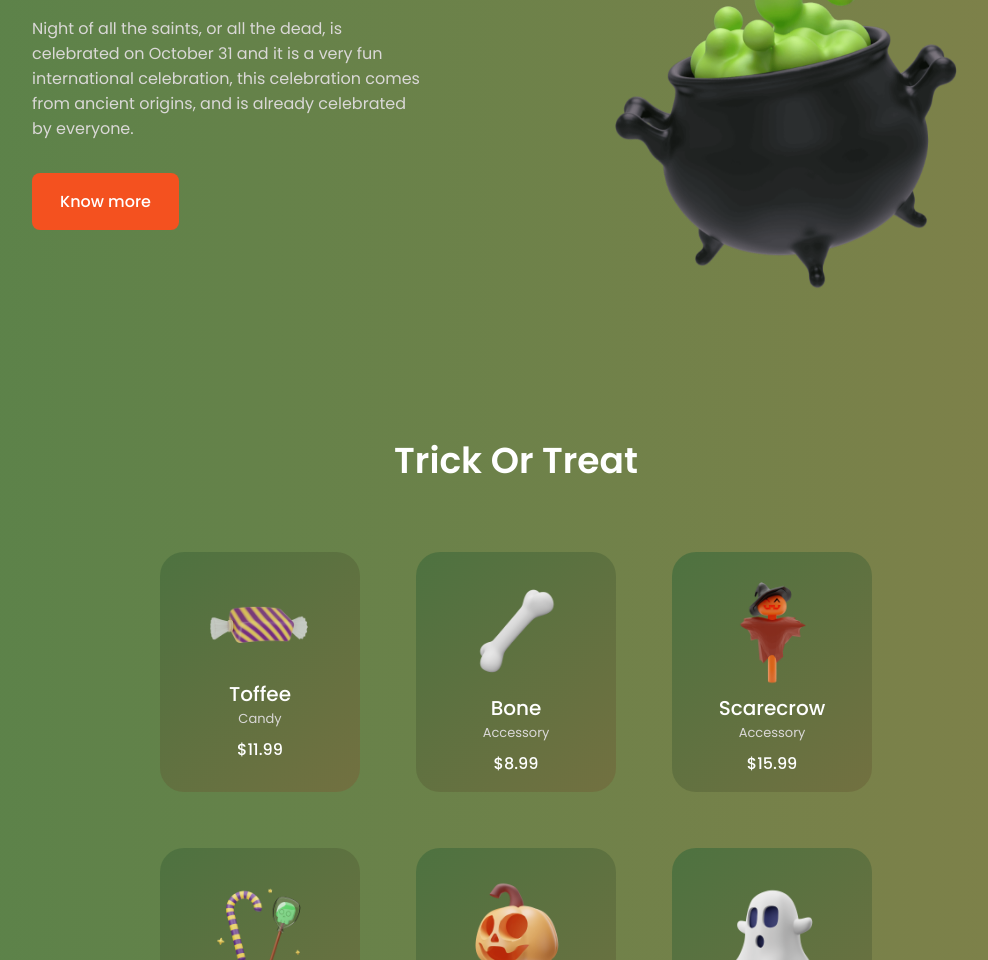
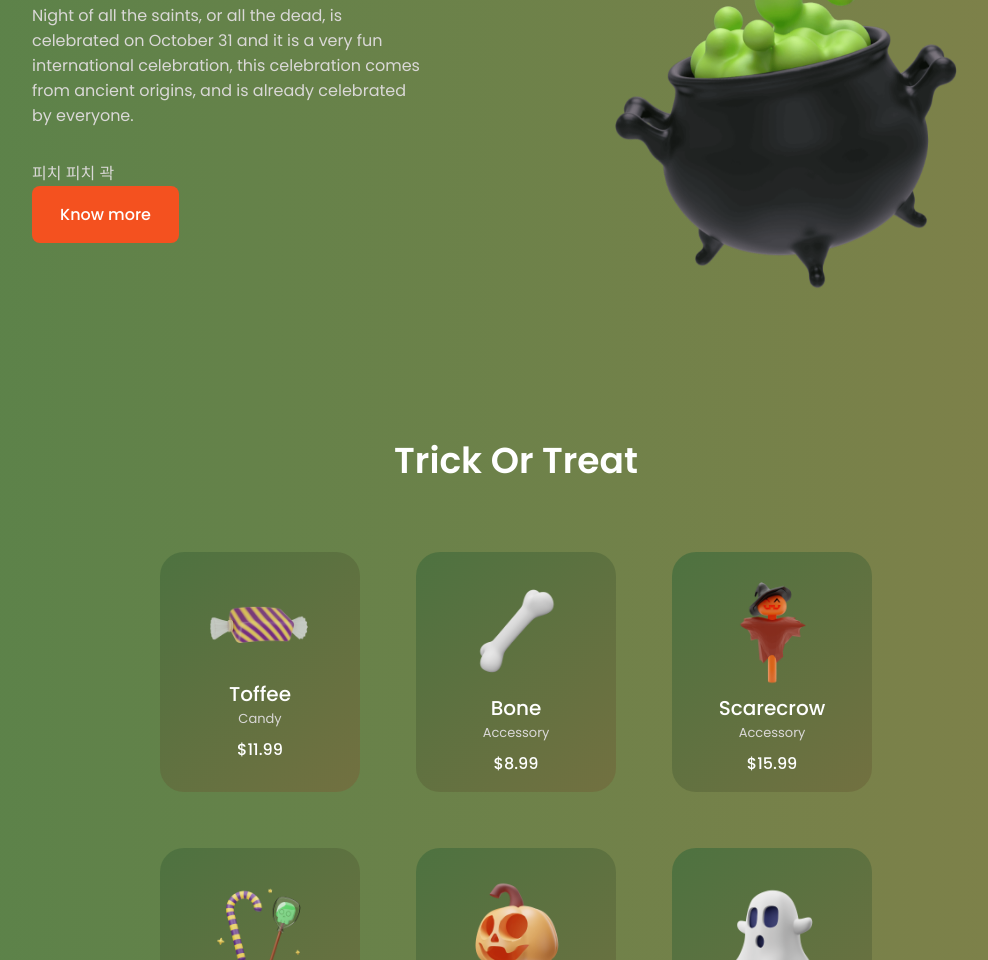
Before and after one commit to pichikwack/abm_newsletter, a plain HTML site: page index.html in a window 1280 px wide. Shown: the part 1635-2595 px from the top of the page, without its empty margins (124-1112 px from the left). Drawn offline with nearby package versions, Linux system fonts and the light colour scheme.

Commit message:
Update index.html

```diff
--- a/index.html
+++ b/index.html
@@ -189,6 +189,7 @@
                             very fun international celebration, this celebration comes from ancient origins, and is already
                             celebrated by everyone.
                         </p>
+                        <p class="about__storytitle">피치 피치 곽</p>
                         <a href="#" class="button">Know more</a>
                     </div>
 
```
